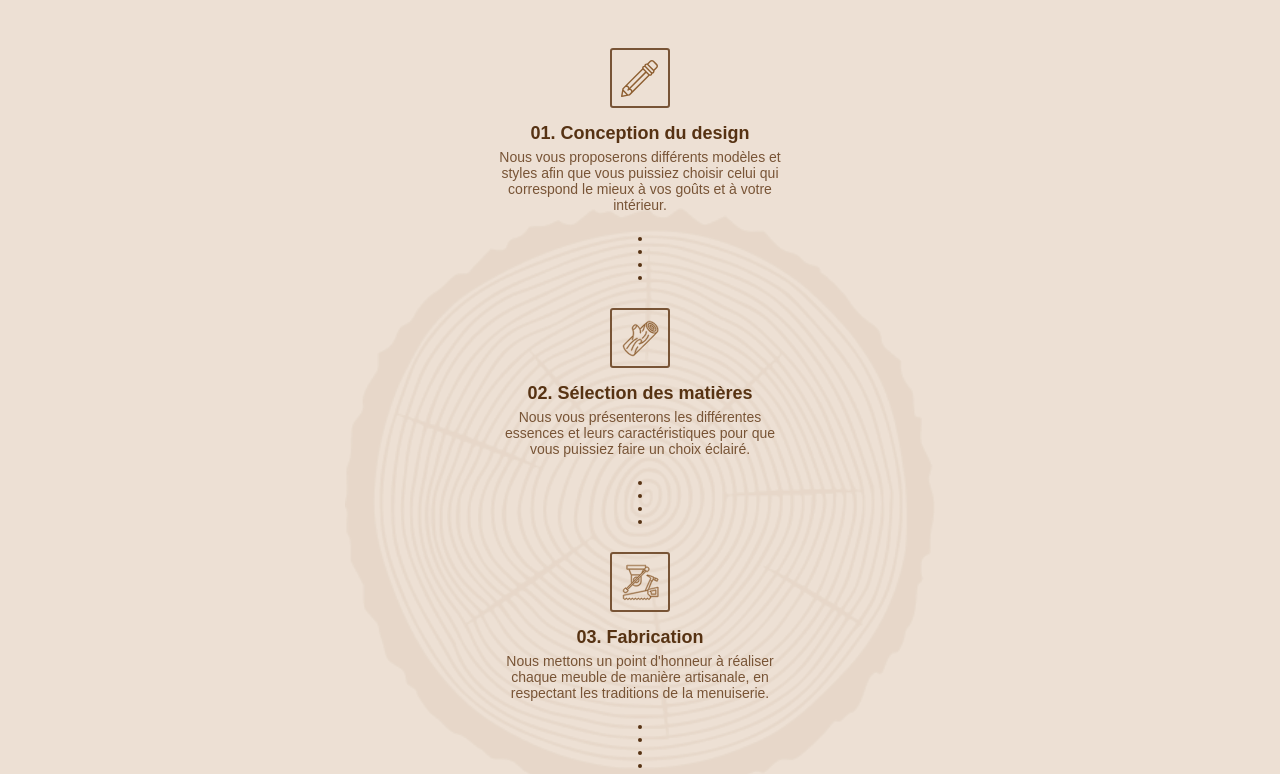
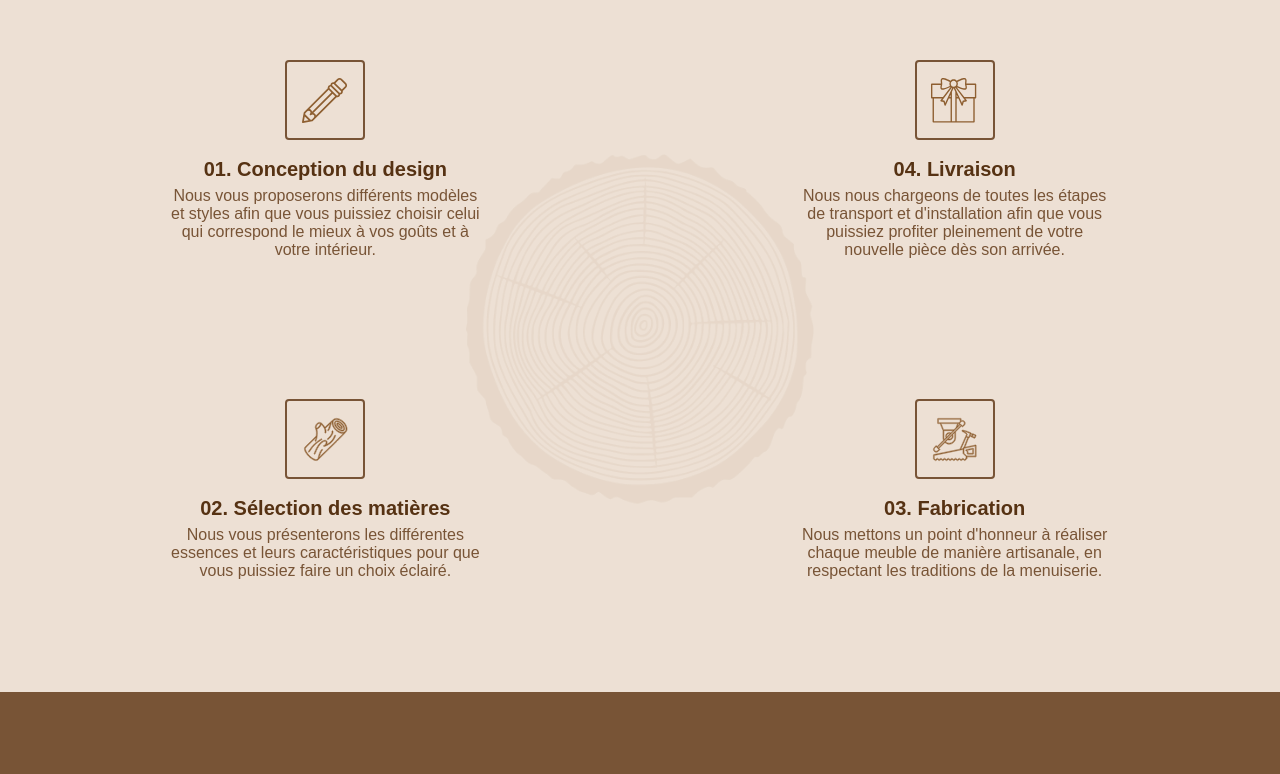
Before and after one commit to vittoriobusatta/DecorTakaz, a Next.js app: page / in a window 1280 px wide. Shown: the part 1360-2134 px from the top of the page. Built offline with nearby package versions, Linux system fonts and the light colour scheme; a small style sheet from the web is missing.

Commit message:
somes changes

```diff
--- a/components/Footer.js
+++ b/components/Footer.js
@@ -5,7 +5,7 @@ function Footer() {
     <footer>
       <p>© 2022 - Décor Ta Kaz | Tous droits réservés</p>
       <p>
-        Réalisation par <a href="">Vittorio</a>
+        Réalisation par <a href="https://www.vittoriobusatta.fr/">Vittorio</a>
       </p>
     </footer>
   );
--- a/components/Process.js
+++ b/components/Process.js
@@ -19,7 +19,7 @@ const Process = () => {
           </Description>
         </div>
         <ul className="process_steps">
-          <li>
+          <li className="firststep">
             <div className="square">
               <PenIcon />
             </div>
@@ -30,7 +30,7 @@ const Process = () => {
               votre intérieur.
             </p>
           </li>
-          <div className="connected_point">
+          <div className="connected_point firstpoint">
             <svg
               width="4"
               height="43"
@@ -44,7 +44,7 @@ const Process = () => {
               <circle cx="2" cy="41" r="2" fill="#563213" />
             </svg>
           </div>
-          <li>
+          <li className="secondstep">
             <div className="square">
               <LogIcon />
             </div>
@@ -54,7 +54,7 @@ const Process = () => {
               caractéristiques pour que vous puissiez faire un choix éclairé.
             </p>
           </li>
-          <div className="connected_point">
+          <div className="connected_point secondpoint">
             <svg
               width="4"
               height="43"
@@ -68,7 +68,7 @@ const Process = () => {
               <circle cx="2" cy="41" r="2" fill="#563213" />
             </svg>
           </div>
-          <li>
+          <li className="thirdstep">
             <div className="square">
               <ToolsIcon />
             </div>
@@ -78,7 +78,7 @@ const Process = () => {
               manière artisanale, en respectant les traditions de la menuiserie.
             </p>
           </li>
-          <div className="connected_point">
+          <div className="connected_point thirdpoint">
             <svg
               width="4"
               height="43"
@@ -92,7 +92,7 @@ const Process = () => {
               <circle cx="2" cy="41" r="2" fill="#563213" />
             </svg>
           </div>
-          <li>
+          <li className="fourthstep">
             <div className="square">
               <GiftIcon />
             </div>
--- a/styles/03-globals/_header.scss
+++ b/styles/03-globals/_header.scss
@@ -6,7 +6,7 @@ header {
   display: inline-flex;
   align-items: center;
   justify-content: space-between;
-  padding: 24px 24px;
+  padding: 24px 26px;
   min-height: 78px;
   background-color: $backgroundColor;
   z-index: 999;
--- a/styles/04-components/_contact.scss
+++ b/styles/04-components/_contact.scss
@@ -1,5 +1,5 @@
 .contact_container {
-  padding: 44px 24px;
+  padding: 32px 24px;
   background-color: #6b4525;
   @media screen and (min-width: 1224px) {
   }
@@ -14,8 +14,8 @@
     display: flex;
     flex-direction: column;
     font-weight: 800;
-    font-size: 22px;
-    line-height: 32px;
+    font-size: 20px;
+    line-height: 26px;
     text-align: center;
     color: #ddb892;
     margin-bottom: 15px;
--- a/styles/04-components/_process.scss
+++ b/styles/04-components/_process.scss
@@ -20,17 +20,46 @@
   flex-direction: column;
   row-gap: 24px;
   margin-top: 24px;
+  @media screen and (min-width: 992px) {
+    display: grid;
+    grid-template-columns: repeat(3, 1fr);
+    grid-template-rows: repeat(2, 1fr);
+    grid-row-gap: 140px;
+    margin-top: 62px;
+    padding: 0 48px;
+    & li.firststep {
+      grid-area: 1 / 1 / 2 / 2;
+    }
+    & li.secondstep {
+      grid-area: 2 / 1 / 3 / 2;
+    }
+    & li.thirdstep {
+      grid-area: 2 / 3 / 3 / 4;
+    }
+    & li.fourthstep {
+      grid-area: 1 / 3 / 2 / 4;
+    }
+  }
   & li {
+    height: 100%;
+    width: 100%;
     display: flex;
     justify-content: center;
     align-items: center;
     flex-direction: column;
+    @media screen and (min-width: 992px) {
+      justify-content: flex-start;
+    }
     & h3 {
       font-weight: 700;
       font-size: 18px;
       line-height: 19px;
       color: #563213;
       margin: 16px 0px 6px;
+      @media screen and (min-width: 992px) {
+        font-size: 20px;
+        margin: 20px 0px 8px;
+      }
     }
     & p {
       max-width: 300px;
@@ -38,7 +67,17 @@
       font-weight: 500;
       font-size: 14px;
       color: #785436;
+      @media screen and (min-width: 992px) {
+        max-width: 400px;
+        font-size: 16px;
+      }
     }
+  }
+}
+
+.connected_point {
+  @media screen and (min-width: 992px) {
+    display: none;
   }
 }
 
@@ -66,8 +105,15 @@
   justify-content: center;
   align-items: center;
   border-radius: 5%;
+  @media screen and (min-width: 992px) {
+    width: 80px;
+    height: 80px;
+  }
   & svg {
     height: 37px;
     width: auto;
+    @media screen and (min-width: 992px) {
+      height: 45px;
+    }
   }
 }
--- a/utils/common.js
+++ b/utils/common.js
@@ -111,7 +111,7 @@ export const Description = styled.p`
   font-size: 14px;
   line-height: 20px;
   color: #785436;
-  max-width: 850px;
+  max-width: 1200px;
   text-align: start;
   padding: 24px 26px 48px;
   @media screen and (min-width: 1224px) {
```
